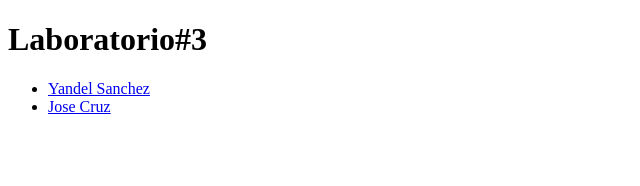
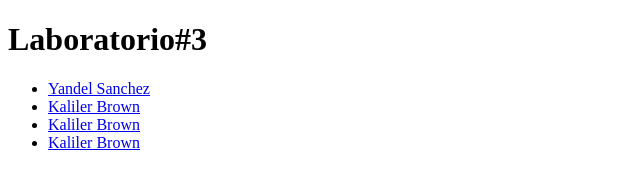
Before and after one commit to yandelsanchez81-gif/Lab-3-parte-2, a plain HTML site: page index.html in a window 1280 px wide. Shown: the whole page, without its empty margins (0-640 px from the left). Drawn offline with Linux system fonts and the light colour scheme.

Commit message:
Update index.html

```diff
--- a/index.html
+++ b/index.html
@@ -12,7 +12,9 @@
     <nav>
         <ul>
             <li><a href= "yandel.html">Yandel Sanchez</a></li>
-            <li><a href= "cruz.html">Jose Cruz</a></li>
+            <li><a href= "kaliler.html">Kaliler Brown</a></li>
+            <li><a href= "kaliler.html">Kaliler Brown</a></li>
+            <li><a href= "kaliler.html">Kaliler Brown</a></li>
         </ul>
     </nav>
 </body>
```
